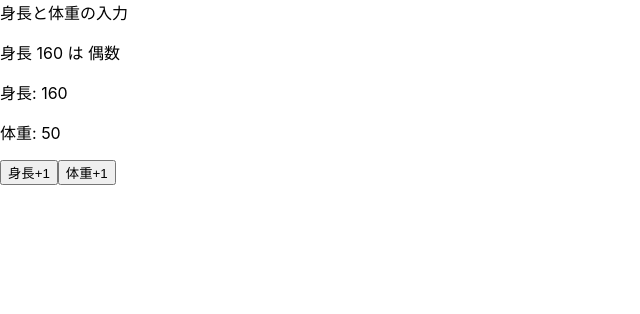
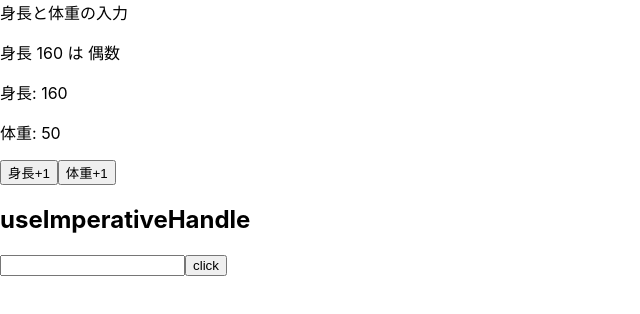
Before and after one commit to high-g/react-hooks, a Next.js app: page / in a window 1280 px wide. Shown: the top 314 px of the page, without its empty margins (0-640 px from the left). Built offline with nearby package versions, Linux system fonts and the light colour scheme.

Commit message:
Update useImperativeHandle

```diff
--- a/src/pages/index.js
+++ b/src/pages/index.js
@@ -1,10 +1,27 @@
 import Head from 'next/head'
-import { useState, useCallback, useMemo } from 'react'
+import { useState, useCallback, useMemo, useRef, forwardRef, useImperativeHandle } from 'react'
 import Title from '../components/Title'
 import Count from '../components/Count'
 import Button from '../components/Button'
 
+const FuncyInput = forwardRef((props, ref) => {
+  const inputRef = useRef({})
+
+  useImperativeHandle(ref, () => {
+    return {
+      setFocus() {
+        console.log('setFocus')
+        inputRef.current.focus()
+        inputRef.current.value = 1
+      },
+    }
+  })
+
+  return <input ref={inputRef} />
+})
+
 const Home = () => {
+  const ref = useRef({})
   const [height, setHeight] = useState(160)
   const [weight, setWeight] = useState(50)
 
@@ -34,6 +51,19 @@ const Home = () => {
         <Button handleClick={incrementHeight}>身長+1</Button>
         <Button handleClick={incrementWeight}>体重+1</Button>
       </main>
+
+      <div>
+        <h2>useImperativeHandle</h2>
+        <FuncyInput ref={ref} />
+        <button
+          onClick={() => {
+            console.log('ref', ref)
+            ref.current.setFocus()
+          }}
+        >
+          click
+        </button>
+      </div>
     </div>
   )
 }
```
